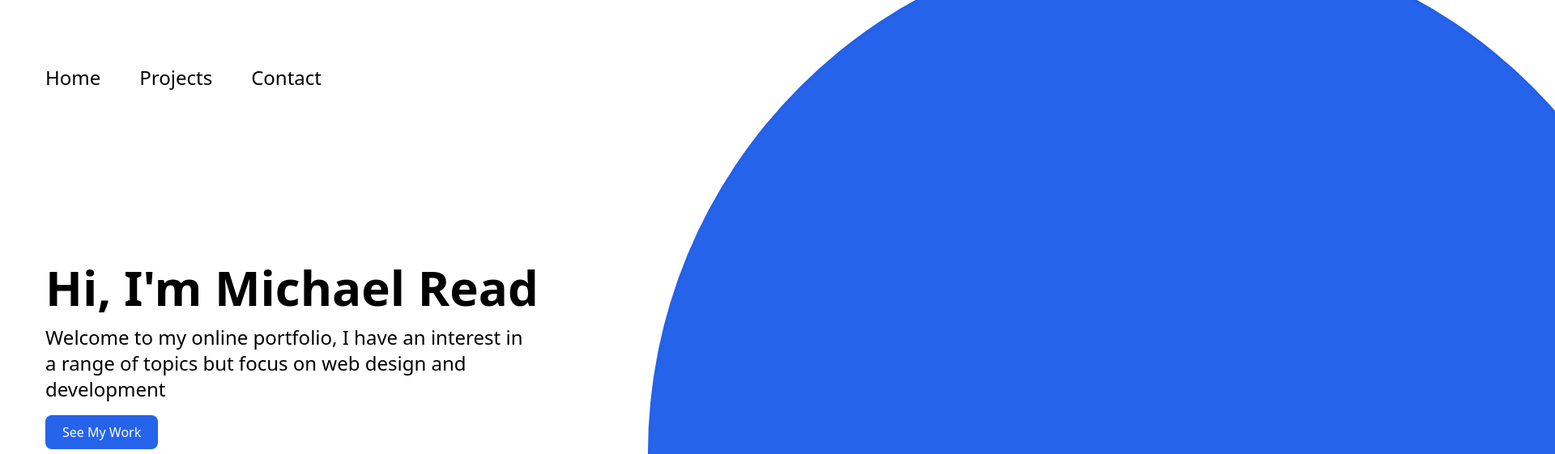
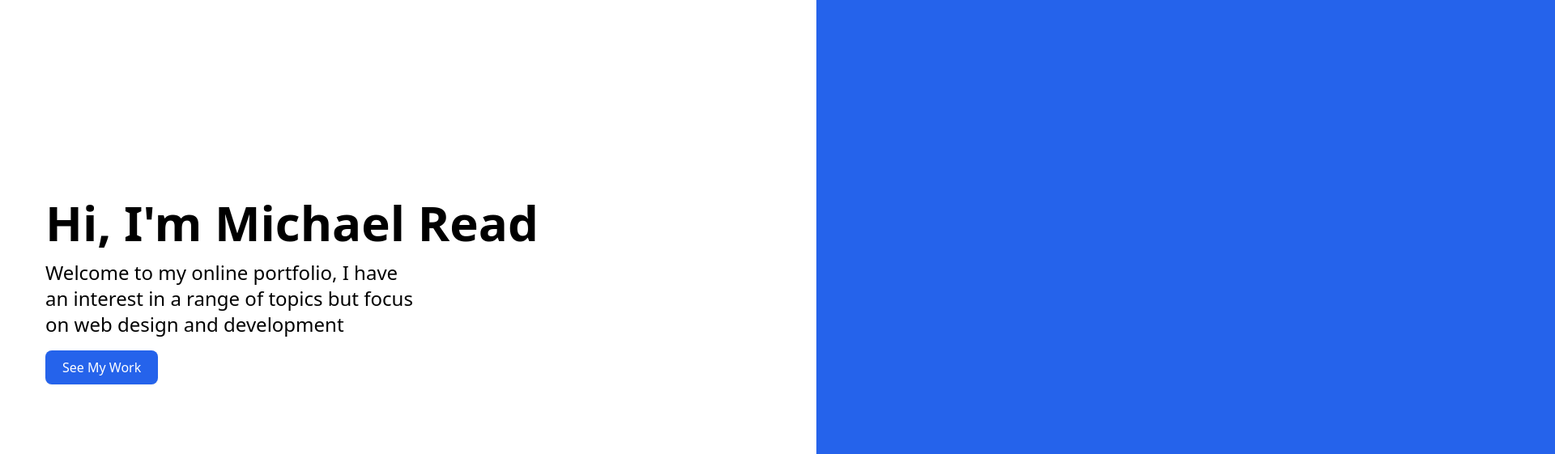
Before and after one commit to michaellukeread/mlrportfolio-tailwindcss, a React (Create React App) app: page / in a window 1280 px wide. Shown: the top 561 px of the page at 81% size, 1920 px wide, since content can reach past the window. Built offline with nearby package versions, Linux system fonts and the light colour scheme.

Commit message:
changed some designs

```diff
--- a/public/index.html
+++ b/public/index.html
@@ -26,7 +26,7 @@
   </head>
   <body>
     <noscript>You need to enable JavaScript to run this app.</noscript>
-    <div id="root"></div>
+    <div className="overflow-x-hidden" id="root"></div>
     <!--
       This HTML file is a template.
       If you open it directly in the browser, you will see an empty page.
--- a/src/App.js
+++ b/src/App.js
@@ -1,11 +1,12 @@
-import Navbar from './components/Navbar/Navbar'
-import Hero from './components/Hero/Hero'
+import Navbar from './components/Navbar'
+import Hero from './components/Hero'
+import Projects from './components/Projects'
 
 const App = () => (
-  <>
-    <Navbar />
+  <div className="flex w-[200rem]">
     <Hero />
-  </>
+    <Projects />
+  </div>
 )
 
 export default App
--- a/src/components/Hero/Hero.js
+++ b/src/components/Hero/Hero.js
@@ -1,12 +1,10 @@
 const Hero = () => (
-  <div className="bg-blue-600 xl:bg-transparent ">
+  <div className="w-[63rem] bg-blue-600 xl:bg-transparent ">
     <div className="text-white flex flex-col gap-4 h-[90vh] justify-center text-center mx-6 md:ml-14 md:text-left xl:ml-14 xl:text-black 2xl:ml-48">
       <h1 className="text-6xl font-bold">Hi, I'm Michael Read</h1>
       <p className="text-2xl md:w-5/6 xl:w-1/2">Welcome to my online portfolio, I have an interest in a range of topics but focus on web design and development</p>
       <span><button className="inline-flex items-center px-5 py-2 border border-transparent text-base font-medium rounded-lg shadow-sm text-blue-600 xl:text-white bg-white xl:bg-blue-600 hover:bg-blue-700 focus:outline-none focus:ring-2 focus:ring-offset-2 focus:ring-blue-500">See My Work</button></span>
     </div>
-
-    <div className="shadow-inner fixed top-[35rem] right-0 transform hidden -translate-y-1/2 rounded-full w-[80rem] h-[80rem] bg-blue-600 lg:translate-x-[65rem] xl:block xl:translate-x-[50rem] 2xl:translate-x-[45rem]"></div>
   </div>
 )
 
--- /dev/null
+++ b/src/components/Hero/index.js
@@ -0,0 +1 @@
+export { default } from './Hero'
--- /dev/null
+++ b/src/components/Navbar/index.js
@@ -0,0 +1 @@
+export { default } from './Navbar'
--- /dev/null
+++ b/src/components/Projects/Projects.js
@@ -0,0 +1,7 @@
+const Projects = () => (
+  <div className="bg-blue-600 h-screen w-screen">
+
+  </div>
+)
+
+export default Projects
--- /dev/null
+++ b/src/components/Projects/index.js
@@ -0,0 +1 @@
+export { default } from './Projects'
```
